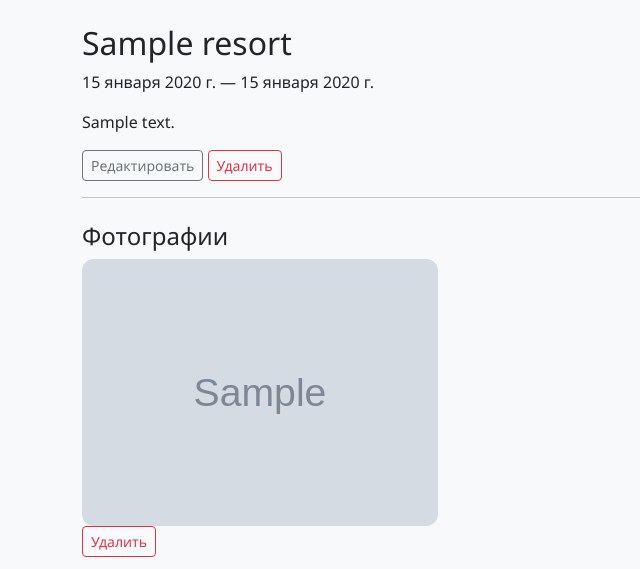
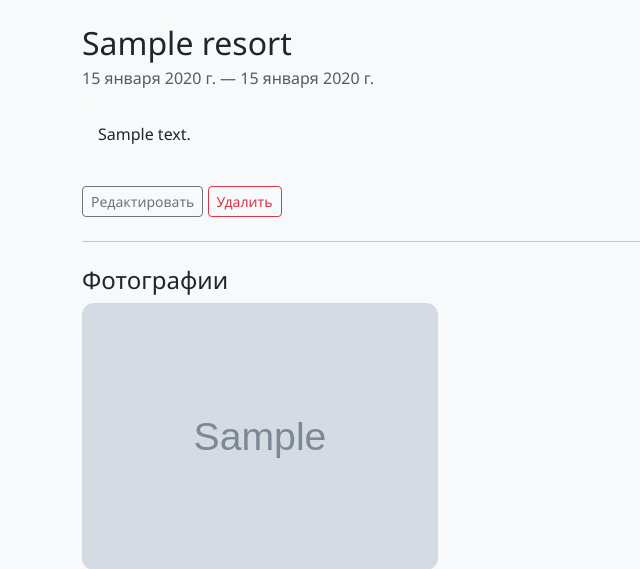
Before and after one commit to dmitriy347/MountainTrip, a Django app: page /trip/1 in a window 1280 px wide. Shown: the part 56-625 px from the top of the page, without its empty margins (0-640 px from the left). Run offline with Django 4.2, Linux system fonts and the light colour scheme; a user stored in the database is signed in; tables that the repository leaves empty hold one stand-in row (values such as "Sample post"); grey boxes marked "Sample" are stand-in pictures.

Commit message:
Улучшил шаблон trip_detail.html

```diff
--- a/config/resort/templates/resort/trip_detail.html
+++ b/config/resort/templates/resort/trip_detail.html
@@ -4,18 +4,26 @@
 {% block title %}Поездка — SkiTrip Journal{% endblock %}
 
 {% block content %}
-<h2>{{ trip.resort.name }}</h2>
-<p>{{ trip.start_date }} — {{ trip.end_date }}</p>
-<p>{{ trip.comment }}</p>
+<h2 class="mb-1">{{ trip.resort.name }}</h2>
+<p class="text-muted">
+    {{ trip.start_date }} — {{ trip.end_date }}
+</p>
+
+{% if trip.comment %}
+<div class="p-3 mb-4 bg-light rounded">
+    {{ trip.comment }}
+</div>
+{% endif %}
 
 {% if trip.user == request.user %}
+<div class="mb-4">
     <a href="{% url 'trip_edit' trip.id %}" class="btn btn-sm btn-outline-secondary">
         Редактировать
     </a>
-
     <a href="{% url 'trip_delete' trip.id %}" class="btn btn-sm btn-outline-danger">
         Удалить
     </a>
+</div>
 {% endif %}
 
 <hr>
@@ -26,6 +34,7 @@
         {% for photo in media_list %}
             <div class="col-md-4 mb-3">
                 <img src="{{ photo.image.url }}" class="img-fluid trip-image">
+
                 {% if trip.user == request.user %}
                     <a href="{% url 'trip_media_delete' photo.id %}" class="btn btn-sm btn-outline-danger">
                         Удалить
```
Lines whose indentation alone changed are shown as unchanged.
